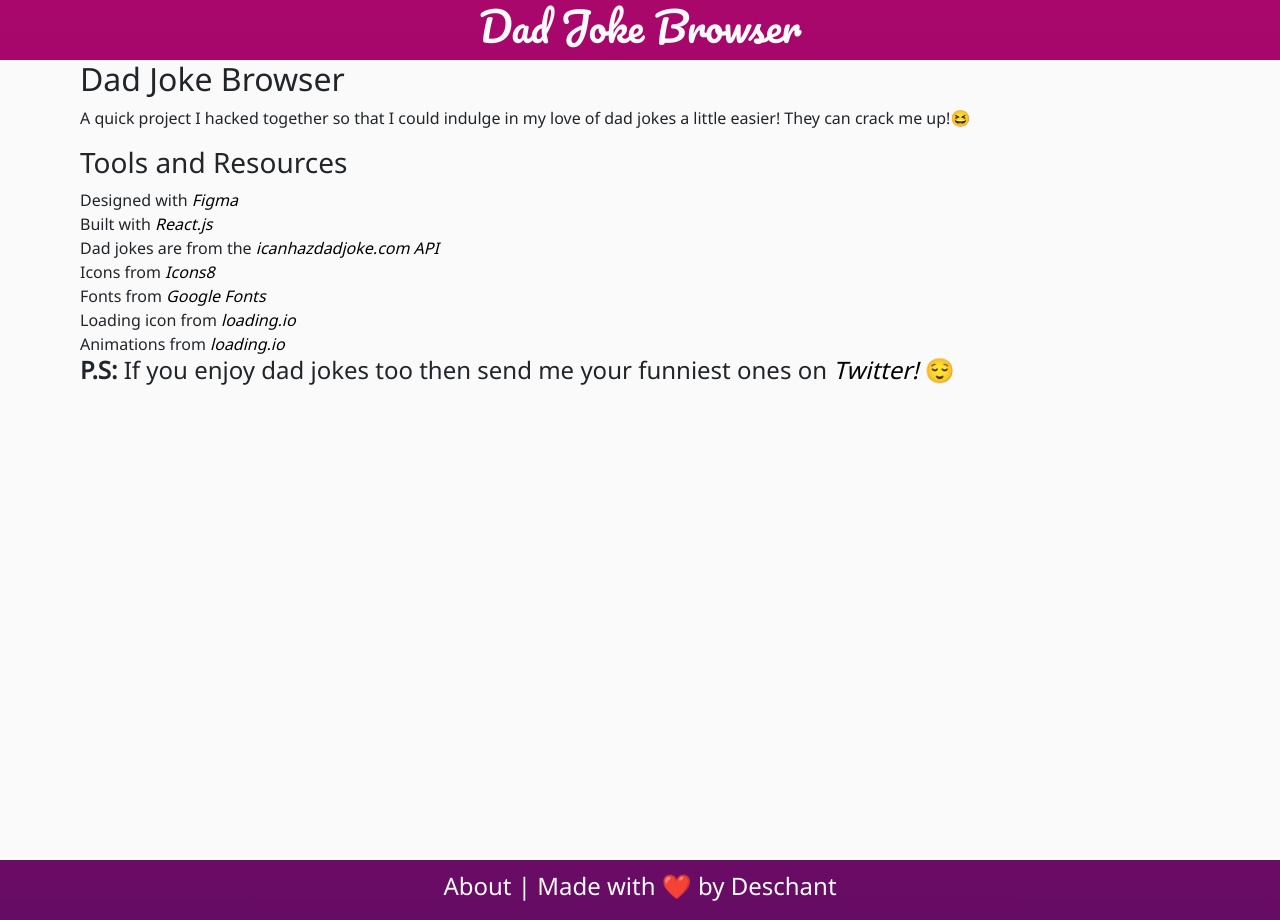
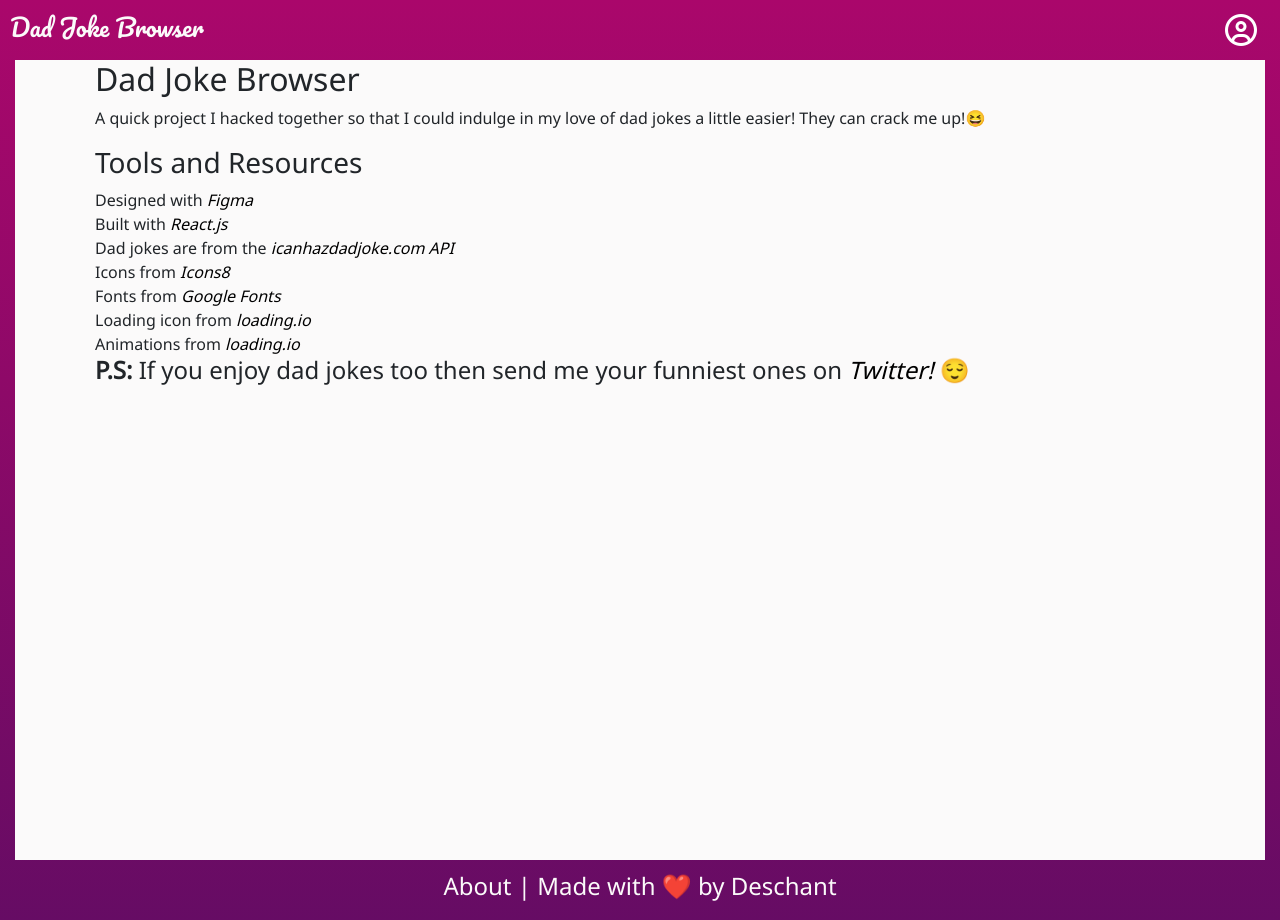
Before and after one commit to deschantkn/dad-jokes-browser, a React (Create React App) app: page /about in a window 1280 px wide. Built offline with nearby package versions, Linux system fonts and the light colour scheme; no server answers; a web font is replaced by a local one.

Commit message:
Updated header

```diff
--- a/package.json
+++ b/package.json
@@ -8,7 +8,6 @@
     "@testing-library/user-event": "^7.1.2",
     "apollo-boost": "^0.4.7",
     "axios": "^0.19.1",
-    "bootstrap": "^4.4.1",
     "graphql": "^14.5.8",
     "node-sass": "^4.13.1",
     "react": "^16.12.0",
--- a/public/index.html
+++ b/public/index.html
@@ -11,9 +11,15 @@
     <title>Dad Joke Browser</title>
     <link href="https://fonts.googleapis.com/css?family=Noto+Sans|Pacifico|Sniglet&display=swap" rel="stylesheet">
     <link rel="stylesheet" href="animate.css">
+    <link rel="stylesheet" href="https://stackpath.bootstrapcdn.com/bootstrap/4.4.1/css/bootstrap.min.css" integrity="sha384-Vkoo8x4CGsO3+Hhxv8T/Q5PaXtkKtu6ug5TOeNV6gBiFeWPGFN9MuhOf23Q9Ifjh" crossorigin="anonymous">
+    <script src="https://kit.fontawesome.com/4a84150867.js" crossorigin="anonymous"></script>
   </head>
   <body>
     <noscript>You need to enable JavaScript to run this app.</noscript>
     <div id="root"></div>
+
+    <script src="https://code.jquery.com/jquery-3.4.1.slim.min.js" integrity="sha384-J6qa4849blE2+poT4WnyKhv5vZF5SrPo0iEjwBvKU7imGFAV0wwj1yYfoRSJoZ+n" crossorigin="anonymous"></script>
+    <script src="https://cdn.jsdelivr.net/npm/popper.js@1.16.0/dist/umd/popper.min.js" integrity="sha384-Q6E9RHvbIyZFJoft+2mJbHaEWldlvI9IOYy5n3zV9zzTtmI3UksdQRVvoxMfooAo" crossorigin="anonymous"></script>
+    <script src="https://stackpath.bootstrapcdn.com/bootstrap/4.4.1/js/bootstrap.min.js" integrity="sha384-wfSDF2E50Y2D1uUdj0O3uMBJnjuUD4Ih7YwaYd1iqfktj0Uod8GCExl3Og8ifwB6" crossorigin="anonymous"></script>
   </body>
 </html>
--- a/src/App.js
+++ b/src/App.js
@@ -7,7 +7,7 @@ import About from './About';
 
 function App() {
   return (
-    <div className="page__body">
+    <div className="container-fluid page__body">
       <Header />
       <Switch>
         <Route exact path="/" component={Joke} />
--- /dev/null
+++ b/src/Dropdown/Dropdown.scss
@@ -0,0 +1,34 @@
+@import '../colors';
+
+.dropdown-custom {
+  position: absolute;
+  background: $main-color;
+  border: 1px solid $secondary-color;
+  border-radius: .4em;
+  padding: 10px;
+}
+
+.dropdown-bubble .dropdown-menu {
+  margin-top: .2em;
+
+  &:before,
+  &:after {
+    content: ' ';
+    display: block;
+    border-style: solid;
+    border-width: 0 .5em .8em .5em;
+    border-color: transparent;
+    position: absolute;
+    right: 1.2em;
+  }
+
+  &:before {
+    top: -.8em;
+    border-bottom-color: $secondary-color;
+  }
+
+  &:after {
+    top: -.7em;
+    border-bottom-color: $secondary-color;
+  }
+}
--- /dev/null
+++ b/src/Dropdown/index.js
@@ -0,0 +1,20 @@
+import React from 'react';
+import './Dropdown.scss';
+
+const Dropdown = (props) => {
+  const { dropdownButton, dropdownContent } = props;
+
+  return (
+    <div className="dropdown profile-icon dropdown-bubble">
+      <button className="btn" type="button" id="dropDownLink" data-toggle="dropdown" aria-haspopup="true" aria-expanded="false">
+        {dropdownButton}
+      </button>
+
+      <div className="dropdown-menu dropdown-menu-right dropdown-custom" aria-labelledby="dropDownLink">
+        {dropdownContent}
+      </div>
+    </div>
+  )
+}
+
+export default Dropdown;
--- a/src/Header.js
+++ /dev/null
@@ -1,11 +0,0 @@
-import React from 'react'
-
-export default function Header() {
-  return (
-    <div className="page__header">
-      <a href="/">
-        <h1>Dad Joke Browser</h1>
-      </a>
-    </div>
-  )
-}
--- /dev/null
+++ b/src/Header/Header.scss
@@ -0,0 +1,19 @@
+.page__header {
+  padding: 0 10px;
+
+  h1 {
+    font-family: Pacifico, sans-serif;
+    font-size: 1.5em;
+  }
+
+  .profile-icon {
+    button {
+      color: #ffffff;
+      font-size: 2em;
+
+      &:hover {
+        color: #000;
+      }
+    }
+  }
+}
--- /dev/null
+++ b/src/Header/index.js
@@ -0,0 +1,25 @@
+import React from 'react'
+import './Header.scss';
+import Dropdown from '../Dropdown';
+
+export default function Header() {
+  const dropdownListItems = (
+    <React.Fragment>
+      <li><a href="/jokes">My Jokes</a></li>
+      <li><a href="/logout">Logout</a></li>
+    </React.Fragment>
+  );
+
+  // TODO: Replace with user profile picture if logged in
+  const dropdownButton = <i class="far fa-user-circle"></i>;
+
+  return (
+    <div className="page__header row justify-content-between">
+      <a href="/">
+        <h1>Dad Joke Browser</h1>
+      </a>
+
+      <Dropdown dropdownButton={dropdownButton} dropdownContent={dropdownListItems} />
+    </div>
+  )
+}
--- /dev/null
+++ b/src/colors.scss
@@ -0,0 +1,2 @@
+$main-color: #AA076B;
+$secondary-color: #660A63;
--- a/src/index.scss
+++ b/src/index.scss
@@ -1,4 +1,4 @@
-@import '~bootstrap/scss/bootstrap.scss';
+@import './colors';
 
 * {
   box-sizing: border-box;
@@ -17,29 +17,19 @@ ul {
 
 .page__body {
   min-height: 100vh;
-  background: linear-gradient(180deg, #AA076B 0%, rgba(97, 4, 95, 0.97) 100%);
+  background: linear-gradient(180deg, $main-color 0%, rgba(97, 4, 95, 0.97) 100%);
   display: flex;
   flex-direction: column;
 
-  .page__header {
-    h1 {
-      font-family: Pacifico, sans-serif;
-    }
-
-    a {
-      text-decoration: none;
-    }
+  .page__footer {
+    justify-content: center;
   }
-
-  .page__footer {}
 
   .page__header,
   .page__footer {
     height: 60px;
     display: flex;
     align-items: center;
-    justify-content: center;
-
     a {
       color: var(--color-white);
     }
@@ -125,7 +115,7 @@ ul {
 
     div {
       position: absolute;
-      border: 4px solid #AA076B;
+      border: 4px solid $main-color;
       opacity: 1;
       border-radius: 50%;
       animation: lds-ripple 1s cubic-bezier(0, 0.2, 0.8, 1) infinite;
```
Also changed, not shown: 1 other file (tests, documents, lock files or other folders).
